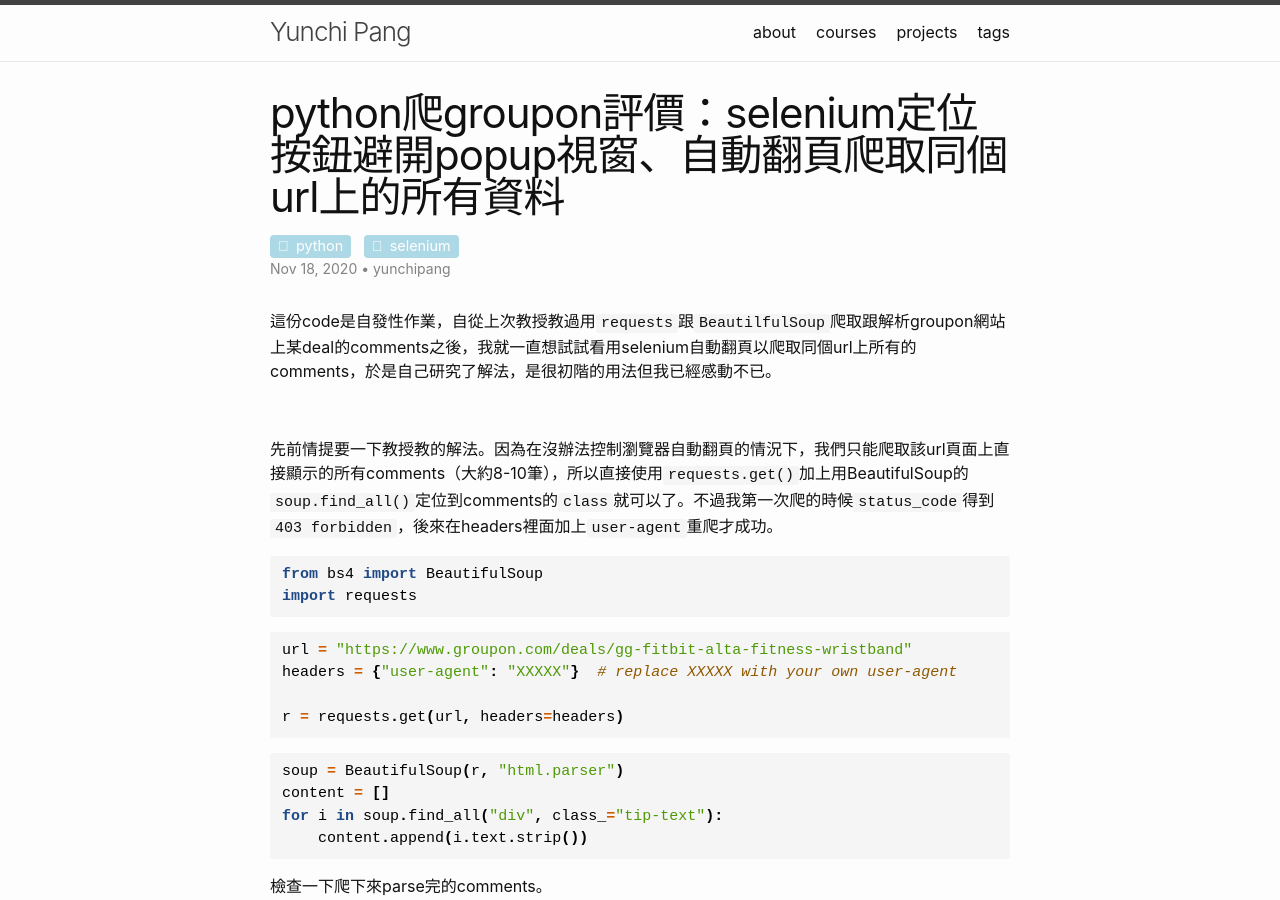
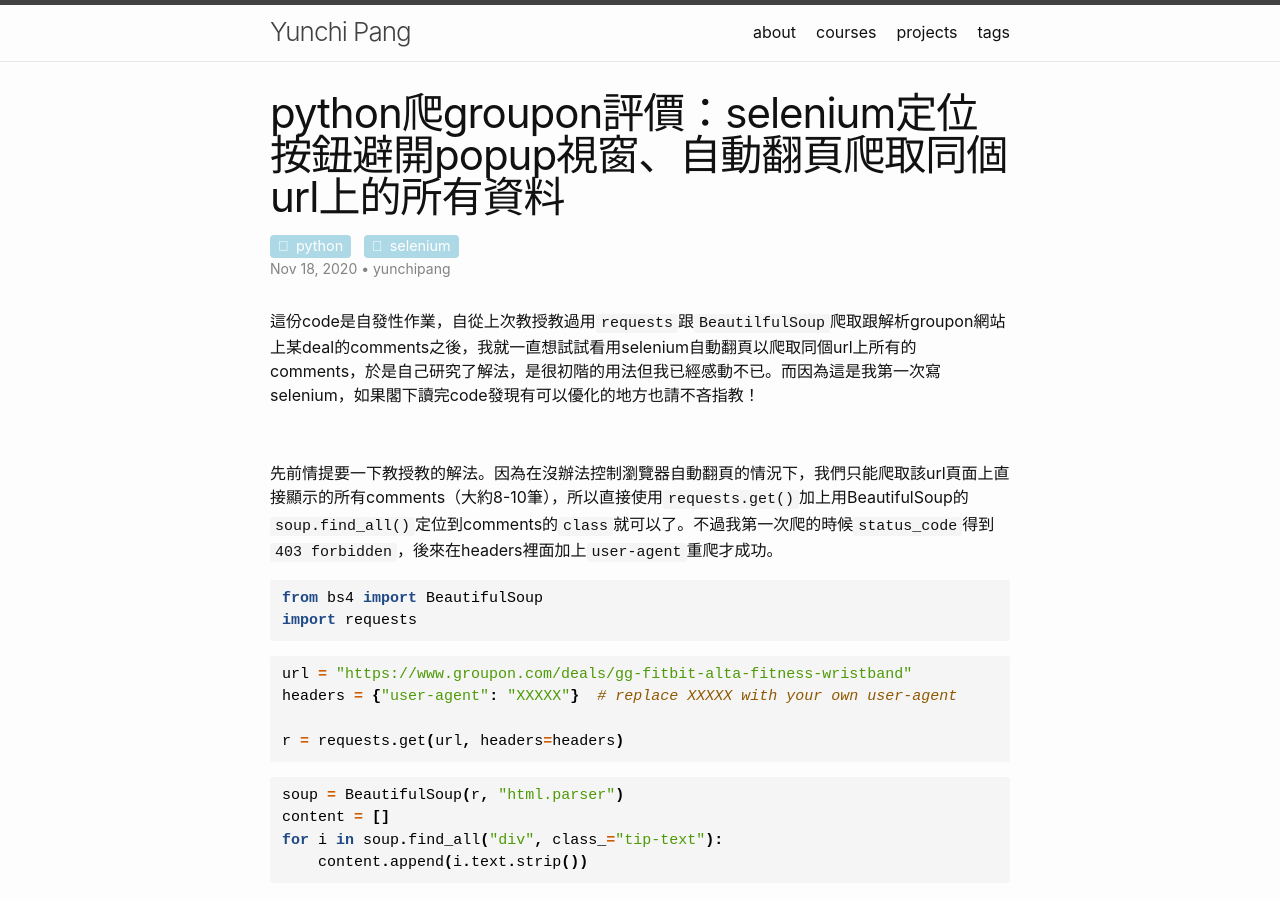
Before and after one commit to yunchipang/yunchipang.github.io, a Jekyll site: the page built from _posts/2020-11-18-scrap-groupon-deals-with-selenium.md, in a window 1280 px wide and 900 px high. Built offline with Jekyll 4.4.1, drawn with Linux system fonts in a browser that asks for light colours.

Commit message:
update 2020-11-18-scrap-groupon-deals-with-selenium.md

```diff
--- a/_posts/2020-11-18-scrap-groupon-deals-with-selenium.md
+++ b/_posts/2020-11-18-scrap-groupon-deals-with-selenium.md
@@ -7,7 +7,7 @@ author: yunchipang
 tags: [python, selenium]
 ---
 
-這份code是自發性作業，自從上次教授教過用`requests`跟`BeautilfulSoup`爬取跟解析groupon網站上某deal的comments之後，我就一直想試試看用selenium自動翻頁以爬取同個url上所有的comments，於是自己研究了解法，是很初階的用法但我已經感動不已。
+這份code是自發性作業，自從上次教授教過用`requests`跟`BeautilfulSoup`爬取跟解析groupon網站上某deal的comments之後，我就一直想試試看用selenium自動翻頁以爬取同個url上所有的comments，於是自己研究了解法，是很初階的用法但我已經感動不已。而因為這是我第一次寫selenium，如果閣下讀完code發現有可以優化的地方也請不吝指教！
 
 <br>
 
```
Also changed, not shown: 1 other file.
